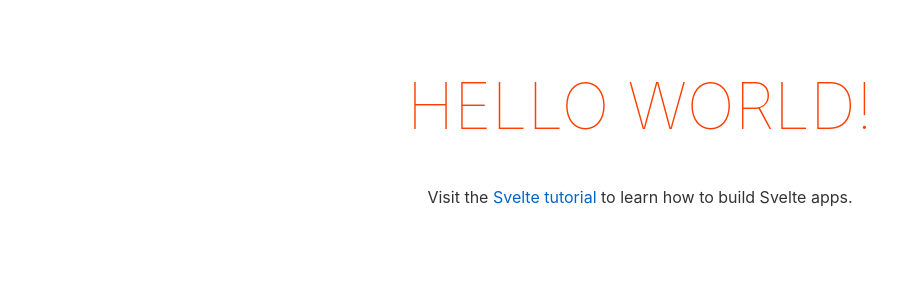
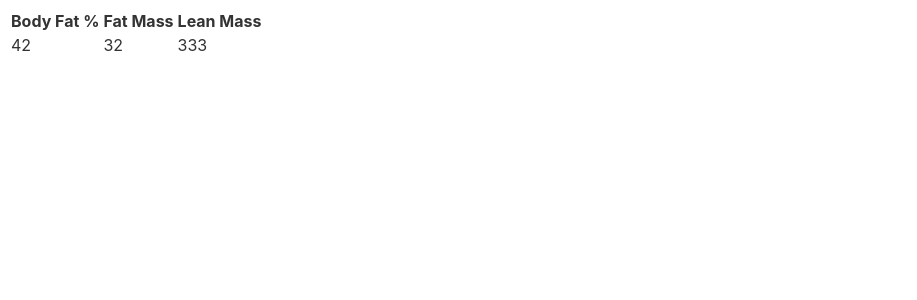
Before and after one commit to adrianrivers/body-composition-app, a Svelte app: page / in a window 1280 px wide. Shown: the top 300 px of the page, without its empty margins (0-917 px from the left). Built offline with nearby package versions, Linux system fonts and the light colour scheme.

Commit message:
Add body comp table component

```diff
--- a/src/App.svelte
+++ b/src/App.svelte
@@ -1,30 +1,11 @@
 <script>
-	export let name;
+	import BodyCompositionTable from './components/BodyCompositionTable.svelte';
+
 </script>
 
 <main>
-	<h1>Hello {name}!</h1>
-	<p>Visit the <a href="https://svelte.dev/tutorial">Svelte tutorial</a> to learn how to build Svelte apps.</p>
+	<BodyCompositionTable bodyFatPercentage={42} fatMass={32} leanMass={333}></BodyCompositionTable>
 </main>
 
 <style>
-	main {
-		text-align: center;
-		padding: 1em;
-		max-width: 240px;
-		margin: 0 auto;
-	}
-
-	h1 {
-		color: #ff3e00;
-		text-transform: uppercase;
-		font-size: 4em;
-		font-weight: 100;
-	}
-
-	@media (min-width: 640px) {
-		main {
-			max-width: none;
-		}
-	}
 </style>
--- /dev/null
+++ b/src/components/BodyCompositionTable.svelte
@@ -0,0 +1,20 @@
+<script>
+  export let bodyFatPercentage;
+  export let fatMass;
+  export let leanMass;
+</script>
+
+<style></style>
+
+<table>
+ <tr>
+  <th>Body Fat %</th>
+  <th>Fat Mass</th>
+  <th>Lean Mass</th>
+ </tr>
+ <tr>
+  <td>{bodyFatPercentage}</td>
+  <td>{fatMass}</td>
+  <td>{leanMass}</td>
+ </tr>
+</table>
```
